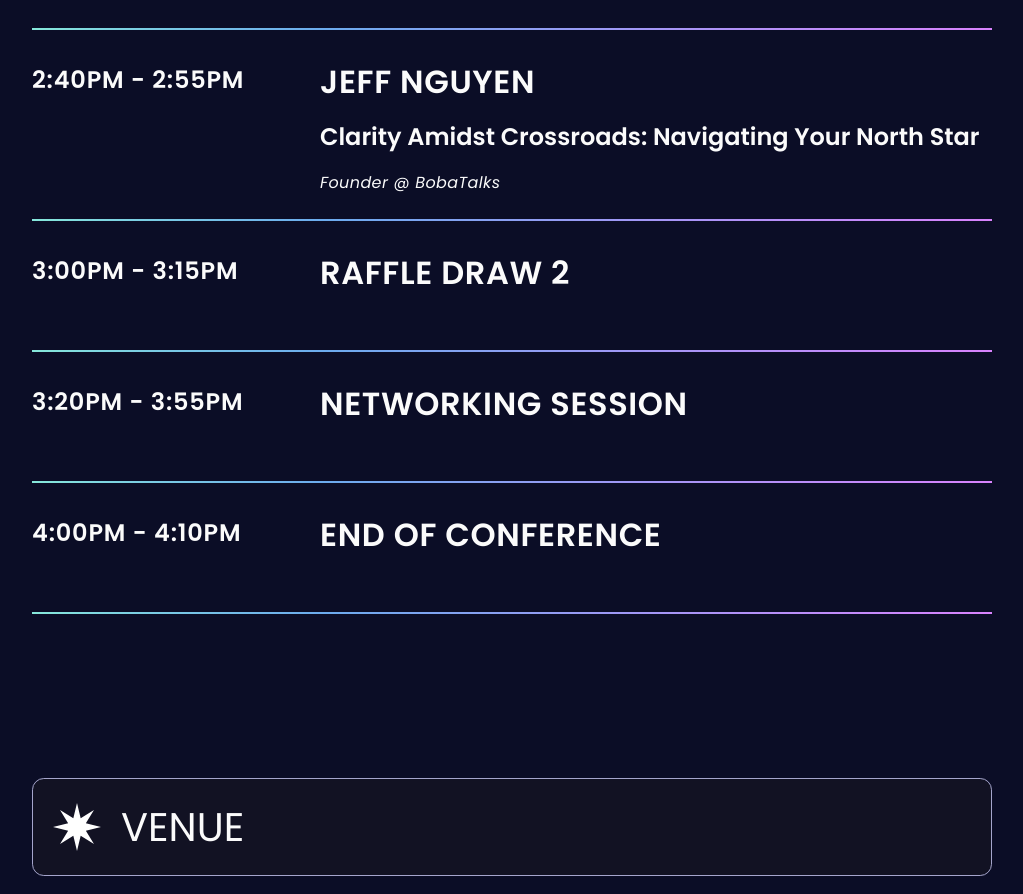
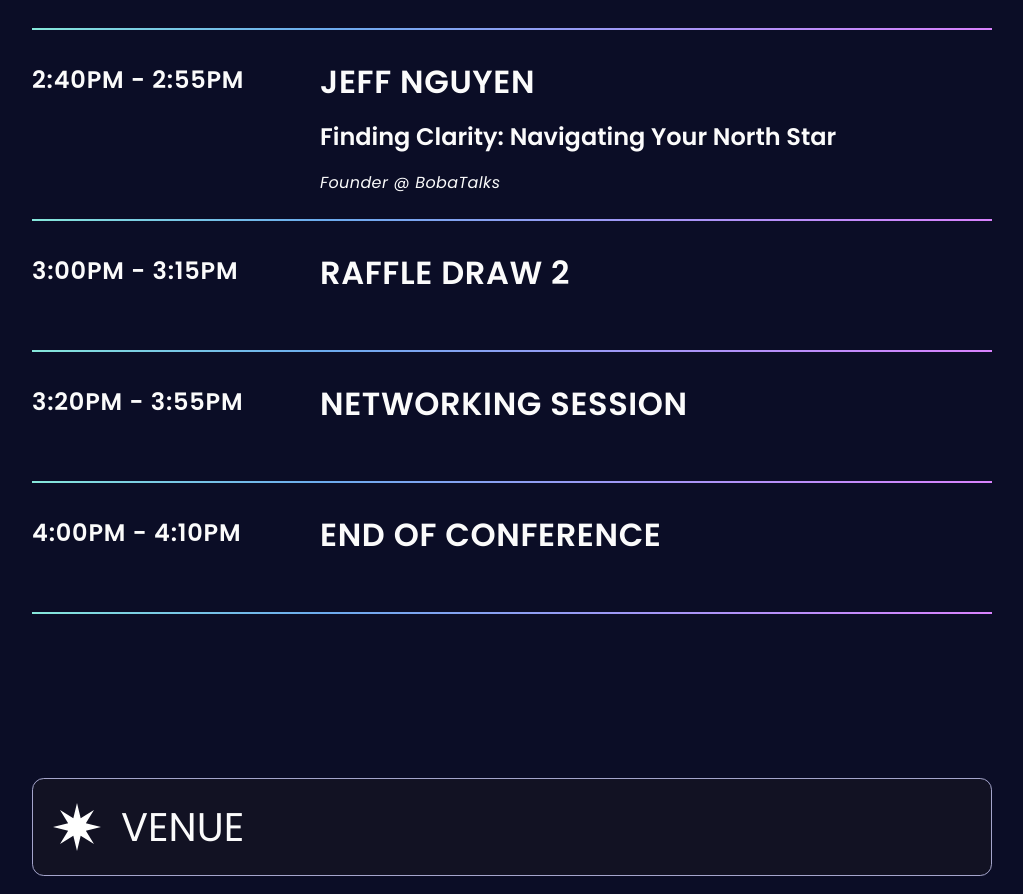
Before and after one commit to tedx-uofw/tedx-website-2024, a React (Create React App) app: page / in a window 1280 px wide. Shown: the part 3227-4121 px from the top of the page, without its empty margins (128-1151 px from the left). Built offline with nearby package versions, Linux system fonts and the light colour scheme.

Commit message:
jeff title

```diff
--- a/src/components/landing.jsx
+++ b/src/components/landing.jsx
@@ -41,7 +41,7 @@ function Landing(){
         {name: 'NASH FUNG', talk:'Unlock the Magic to Providing Better Emotional Support', title: 'Keystone Speaker & Magician', time: "1:40PM - 1:55PM"},
         {name: 'ZARYA RUBIN, MD', talk:'Four Words That Can Protect You From Burnout', title: 'Functional Medicine Physician', time: "2:00PM - 2:15PM"},
         {name: 'TRADITIONAL CHINESE DANCE @ UW', title: 'Performance', talk:'', time: "2:20PM - 2:35PM"},
-        {name: 'JEFF NGUYEN', talk:'Clarity Amidst Crossroads: Navigating Your North Star', title: 'Founder @ BobaTalks', time: "2:40PM - 2:55PM"},
+        {name: 'JEFF NGUYEN', talk:'Finding Clarity: Navigating Your North Star', title: 'Founder @ BobaTalks', time: "2:40PM - 2:55PM"},
         {name: 'RAFFLE DRAW 2', title: '', talk:'', time: "3:00PM - 3:15PM"},
         {name: 'NETWORKING SESSION', title: '', talk:'', time: "3:20PM - 3:55PM"},
         {name: 'END OF CONFERENCE', title: '', talk:'', time: "4:00PM - 4:10PM"}
```
